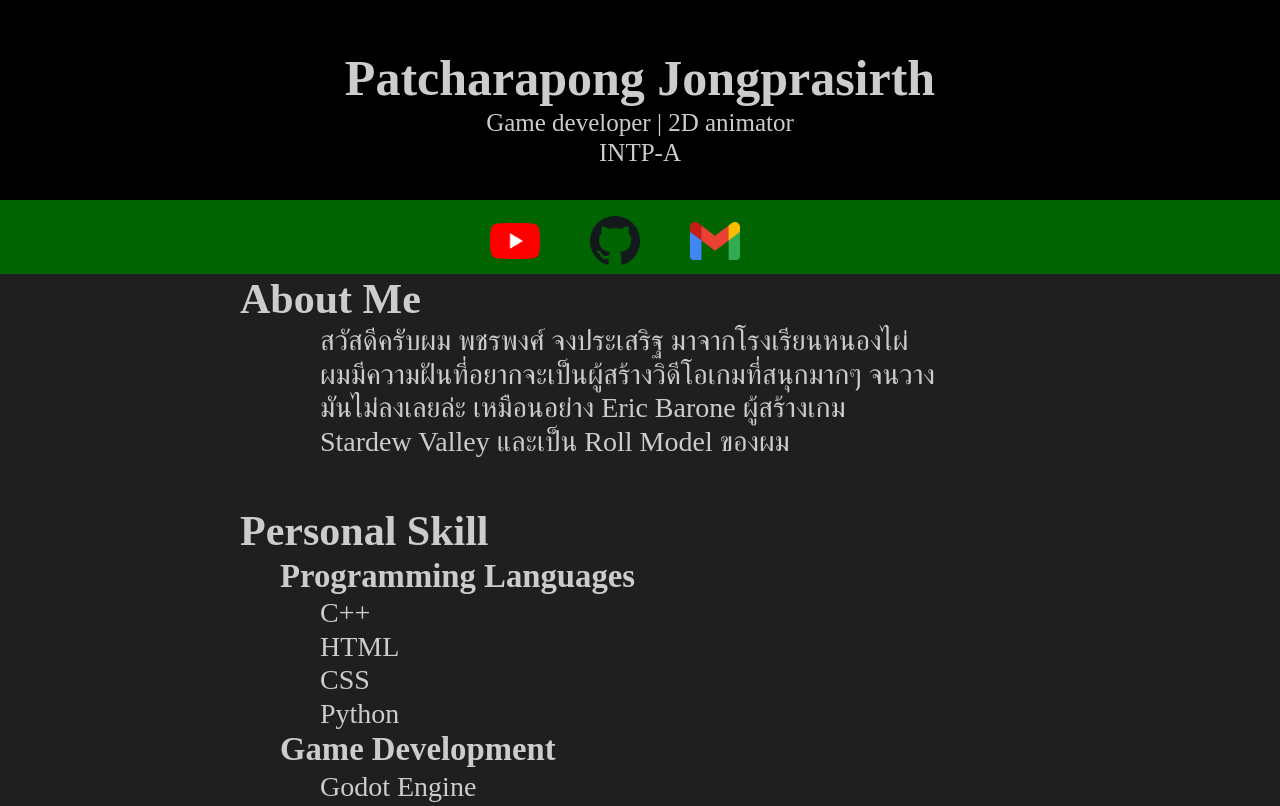
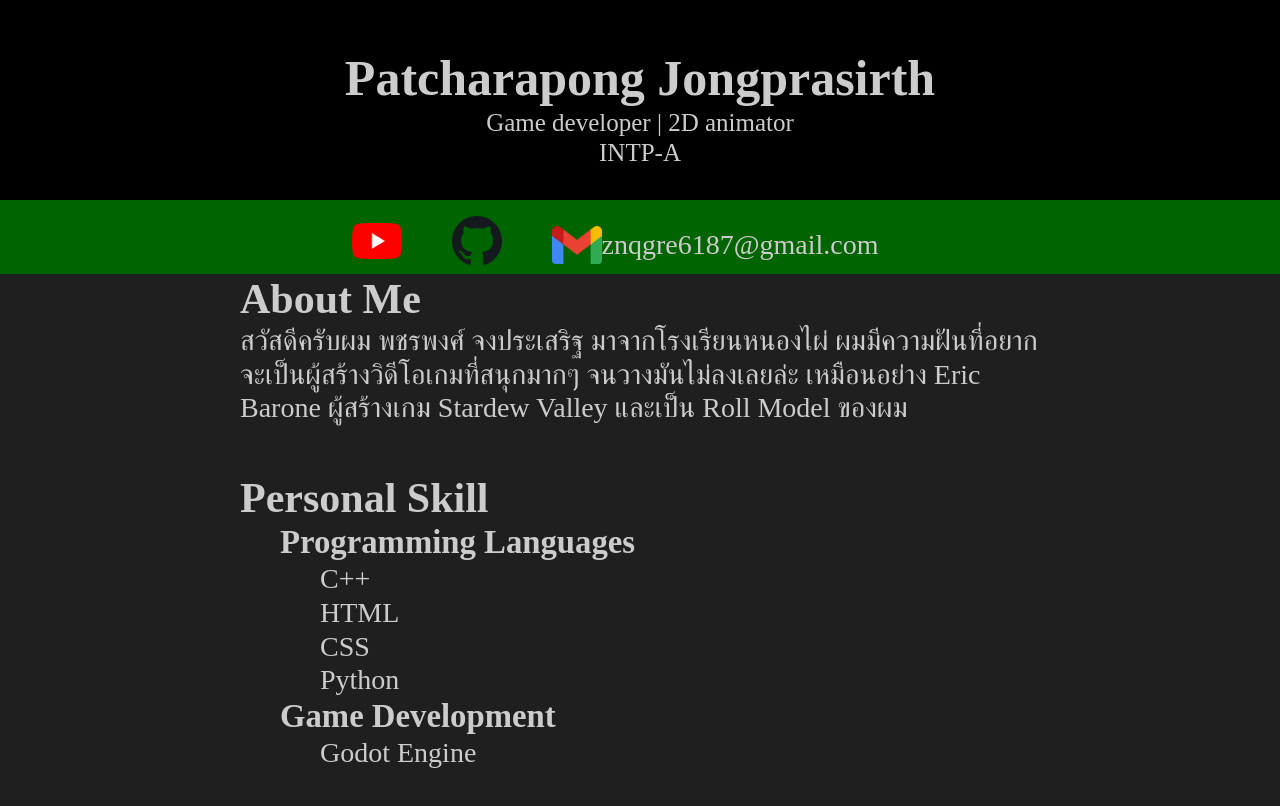
Before and after one commit to MadStar6187/MadStar6187.github.io, a plain HTML site: page index.html in a window 1280 px wide. Shown: the top 806 px of the page. Drawn offline with Linux system fonts and the light colour scheme.

Commit message:
Update index.html

```diff
--- a/index.html
+++ b/index.html
@@ -24,7 +24,8 @@
         <a href="https://github.com/Madster6187"><img src="github icon.png" alt="" style="max-width: 50px;"></a>
     </div>
     <div class="email">
-        <a href="mailto:znqgre6187@gmail.com"><img src="gmail icon.png" alt="" style="max-width: 50px;"></a>
+        <img src="gmail icon.png" alt="" style="max-width: 50px;">
+        <div class="portable-popup-message">znqgre6187@gmail.com</div>
     </div>
 </div>
 
@@ -34,9 +35,12 @@
   <!-- About -->
   <section class="about">
     <h2>About Me</h2>
-    <p class="inbody">
-        สวัสดีครับผม พชรพงศ์ จงประเสริฐ มาจากโรงเรียนหนองไผ่ ผมมีความฝันที่อยากจะเป็นผู้สร้างวิดีโอเกมที่สนุกมากๆ จนวางมันไม่ลงเลยล่ะ
-		เหมือนอย่าง Eric Barone ผู้สร้างเกม Stardew Valley และเป็น Roll Model ของผม
+    <p class="inabout">
+      สวัสดีครับผม พชรพงศ์ จงประเสริฐ มาจากโรงเรียนหนองไผ่ ผมมีความฝันที่อยากจะเป็นผู้สร้างวิดีโอเกมที่สนุกมากๆ
+      จนวางมันไม่ลงเลยล่ะ เหมือนอย่าง Eric Barone ผู้สร้างเกม Stardew Valley และเป็น Roll Model ของผม
+    </p >
+
+    <p class="inabout">
     </p>
   </section>
 
@@ -59,10 +63,6 @@
 
 
 
-
-
-
-
   <footer>
 
 	<label class="switch">
```
